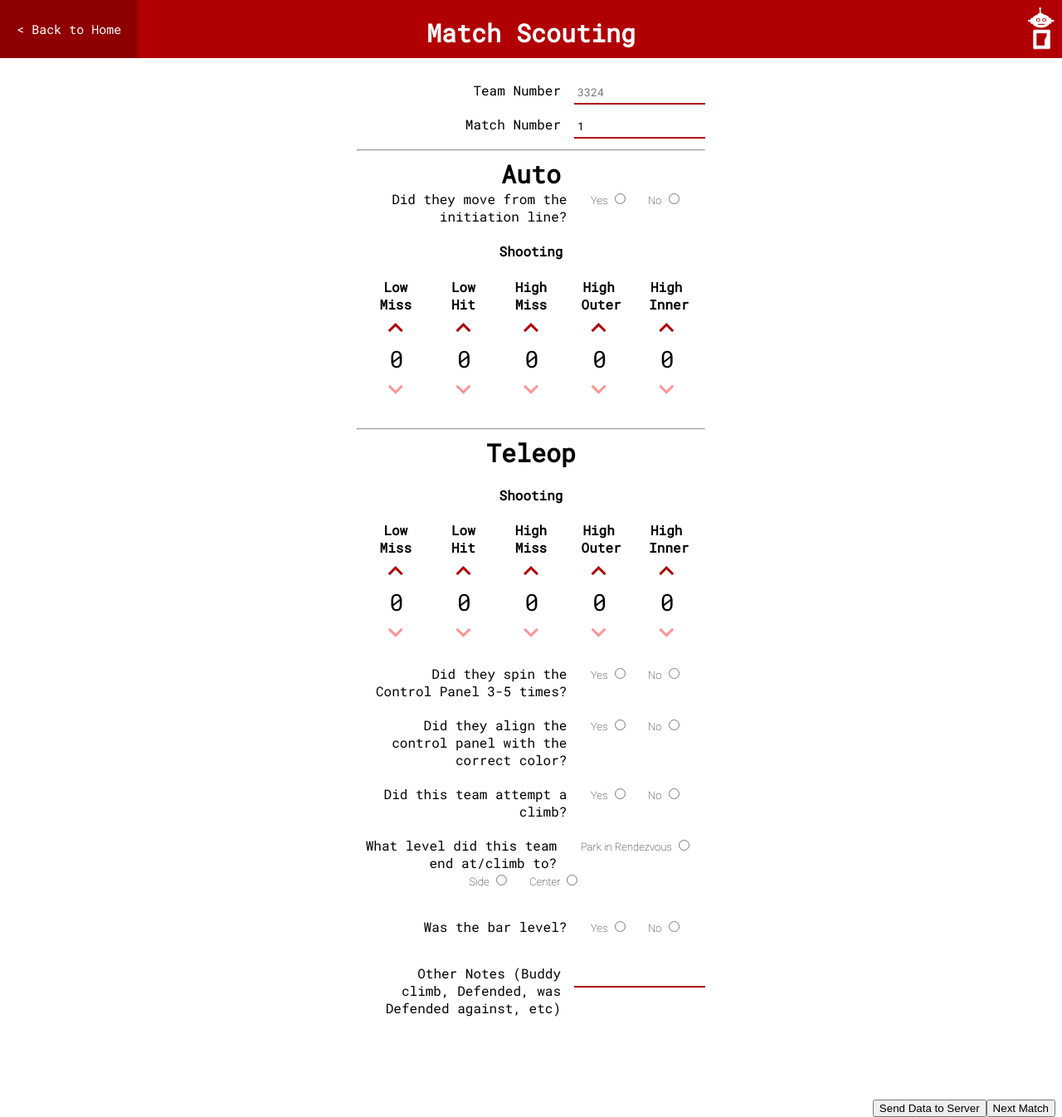
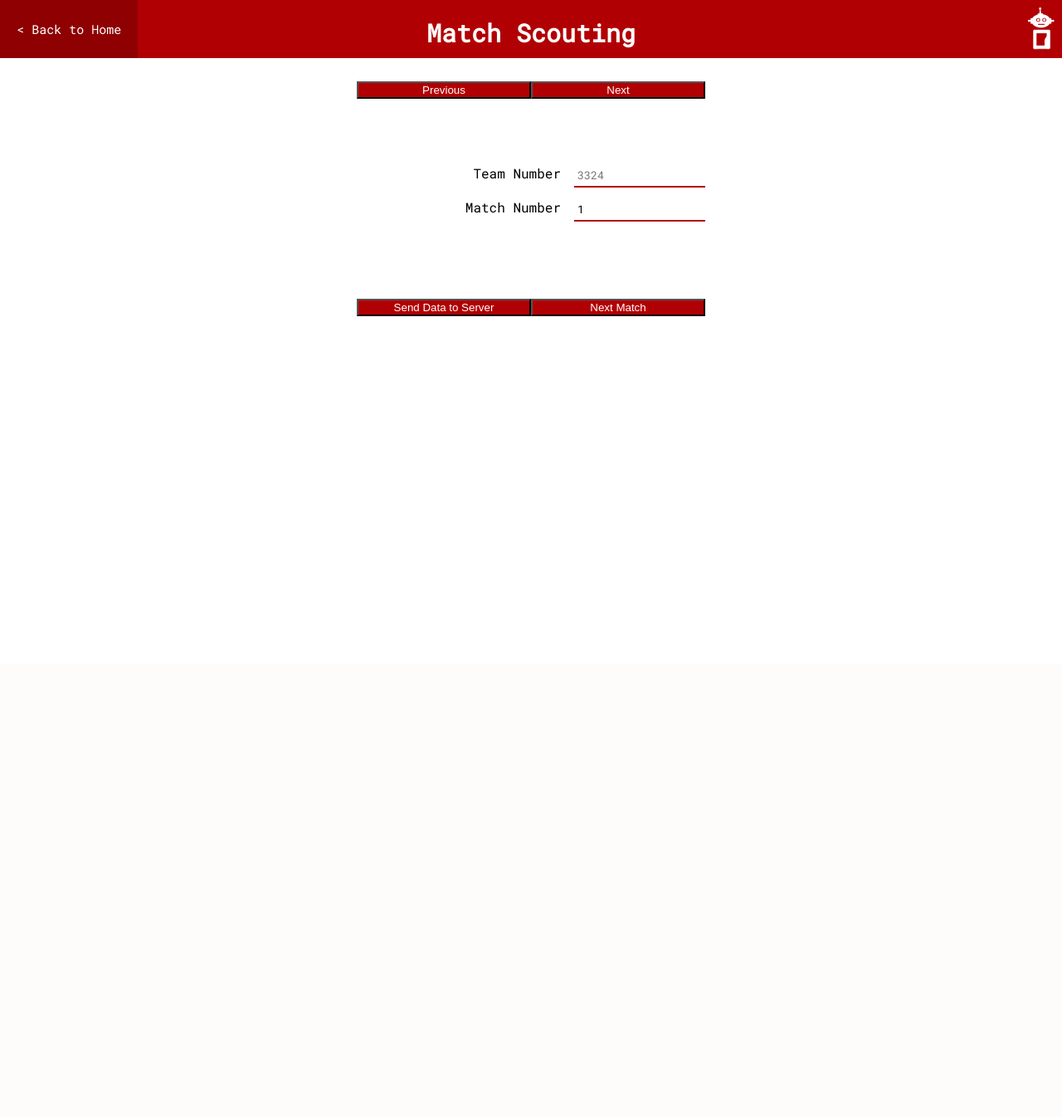
Before and after one commit to frc3324/3324-Scouting, a Flask app: page /form?type=match in a window 1280 px wide. Shown: the whole page at 83% size. After the commit the page ends 381 px from the top, so only its background shows below. Run offline with Flask 2, Linux system fonts and the light colour scheme; parts of the project's set-up code (start-up, migrations or seed data) failed here and were passed over.

Commit message:
Added dividers with buttons for ease of use; Changed css of buttons
Dividers with unique ids were added to match_scouting.html around the team and match number, auto, and teleop questions. Javascript was added to matchScouting.js that lets a previous and next button cycle through which dividers are visible. css was added to form.css to make the buttons look better.

```diff
--- a/static/css/form.css
+++ b/static/css/form.css
@@ -12,6 +12,14 @@ form {
     margin: auto;
     margin-bottom: 100px;
     position: relative;
+}
+#buttonAlign {
+    width: 420px;
+    margin: auto;
+    margin-bottom: 100px;
+    position: sticky;
+    left: 50%;
+    transform: translate(-50%);
 }
 div {
   margin-bottom: 20px;
--- a/static/js/matchScouting.js
+++ b/static/js/matchScouting.js
@@ -1,5 +1,25 @@
 let answerArray = new Array(19).fill("0");
 let scouterMatchNum = 0;
+var currentDiv = 0;
+var divNames = ["teamatch", "auto", "teleop"];
+
+function next() {
+  for (var i = 0; i <= 2; i++){
+    document.getElementById(divNames[i]).style.display = "none";
+  }
+  currentDiv += 1;
+  if (currentDiv > 2){currentDiv = 2}
+  document.getElementById(divNames[currentDiv]).style.display = "block";
+}
+
+function prev() {
+  for (var i = 0; i <= 2; i++){
+    document.getElementById(divNames[i]).style.display = "none";
+  }
+  currentDiv -= 1;
+  if (currentDiv < 0){currentDiv = 0}
+  document.getElementById(divNames[currentDiv]).style.display = "block";
+}
 
 function increase(ele) {
     let input = ele.parentNode.children[2];
@@ -24,6 +44,8 @@ function decrease(ele) {
     }
     updateArray(input);
 }
+
+
 
 function updateArray(ele) {
     answerArray[constants.questionIndexes.match.indexOf(ele.name)] = ele.value
--- a/templates/forms/match_scouting.html
+++ b/templates/forms/match_scouting.html
@@ -6,7 +6,7 @@
       <link rel="icon" href="{{ url_for('static',filename = 'favicon.png')}}"> <link rel="stylesheet" href="{{ url_for('static',filename = 'css/form.css')}}"> <link rel="stylesheet" href="{{ url_for('static',filename = 'css/default.css')}}">
 
       <script>
-        window.constants = {{ constants | safe }}
+        window.constants = { constants | safe }
       </script>
 
       <script type="text/javascript" src="{{ url_for('static', filename = 'js/autofill.js') }}"></script>
@@ -16,8 +16,13 @@
       <div id="topBar">
         <a href="/"><button id="backButton">< Back to Home</button></a>
         <h2>Match Scouting</h2> </div>
+      <div id="buttonAlign">
+      <button id="nextButton" style="width: 50%; background-color: #b10003; color: white" onclick="next()">Next</button>
+      <button id="prevButton" style="width: 50%; background-color: #b10003; color: white" onclick="prev()">Previous</button>
+      </div>
 
       <form method="POST" action="submit?form=match">
+      <div id="teamatch">
         <div>
           <label for="team_number">Team Number</label>
           <input oninput="updateArray(this)" type="number" name="team_number" id="teamNumberInput" placeholder="3324" required min="0" max="10000">
@@ -26,8 +31,9 @@
           <label for="match_number">Match Number</label>
           <input oninput="updateArray(this)" type="number" name="match_number" required value="1" min="1">
         </div>
+      </div>
 
-        <hr>
+  <div id="auto" style="display: none;">
   <h2>Auto</h2>
   <div>
 	  <label for="moved_initiation">Did they move from the initiation line?</label>
@@ -44,7 +50,7 @@
             <button type="button" disabled class="icon downButton" onclick="decrease(this)">&#xe313;</button>
           </div>
 
-	   <div>
+	        <div>
             <h4>Low Hit</h4>
             <button type="button" class="icon upButton" onclick="increase(this)">&#xe316;</button>
             <input oninput="updateArray(this)" name="auto_low_hit" class="scoringNumber" value="0" min="0" readonly="readonly" type="number">
@@ -72,7 +78,9 @@
             <button type="button" disabled class="icon downButton" onclick="decrease(this)">&#xe313;</button>
           </div>
         </div>
-        <hr>
+      </div>
+
+      <div id="teleop" style="display: none;">
         <h2>Teleop</h2>
         <h4>Shooting</h4>
         <div class="scoringQuestions">
@@ -137,19 +145,20 @@
 	        <p>Center <input oninput="updateArray(this)" type="radio" required name="ending_level" value="2"> </p></span>
         </div>
 
-	<div>
+	      <div>
           <label for="ending_level">Was the bar level?</label>
           <span class="radioButtons"> <p>Yes <input oninput="updateArray(this)" type="radio" required name="level_climb" value="1"> </p>
           <p>No <input oninput="updateArray(this)" type="radio" required name="level_climb" value="0"> </p></span>
         </div>
-
         <div>
           <label for="notes">Other Notes (Buddy climb, Defended, was Defended against, etc)</label>
           <input oninput="updateArray(this)" type="text" name="notes" id="notes">
         </div>
-
+      </div>
       </form>
-        <button onclick="resetForm()">Next Match</button>
-	    <button onclick="postData()">Send Data to Server</button>
+      <div id="buttonAlign">
+      <button style="width: 50%; background-color: #b10003; color: white" id="prevButton" onclick="resetForm()">Next Match</button>
+	    <button style="width: 50%; background-color: #b10003; color: white" id="nextButton" onclick="postData()">Send Data to Server</button>
+      </div>
     </body>
 </html>
```
Also changed, not shown: 1 other file.
